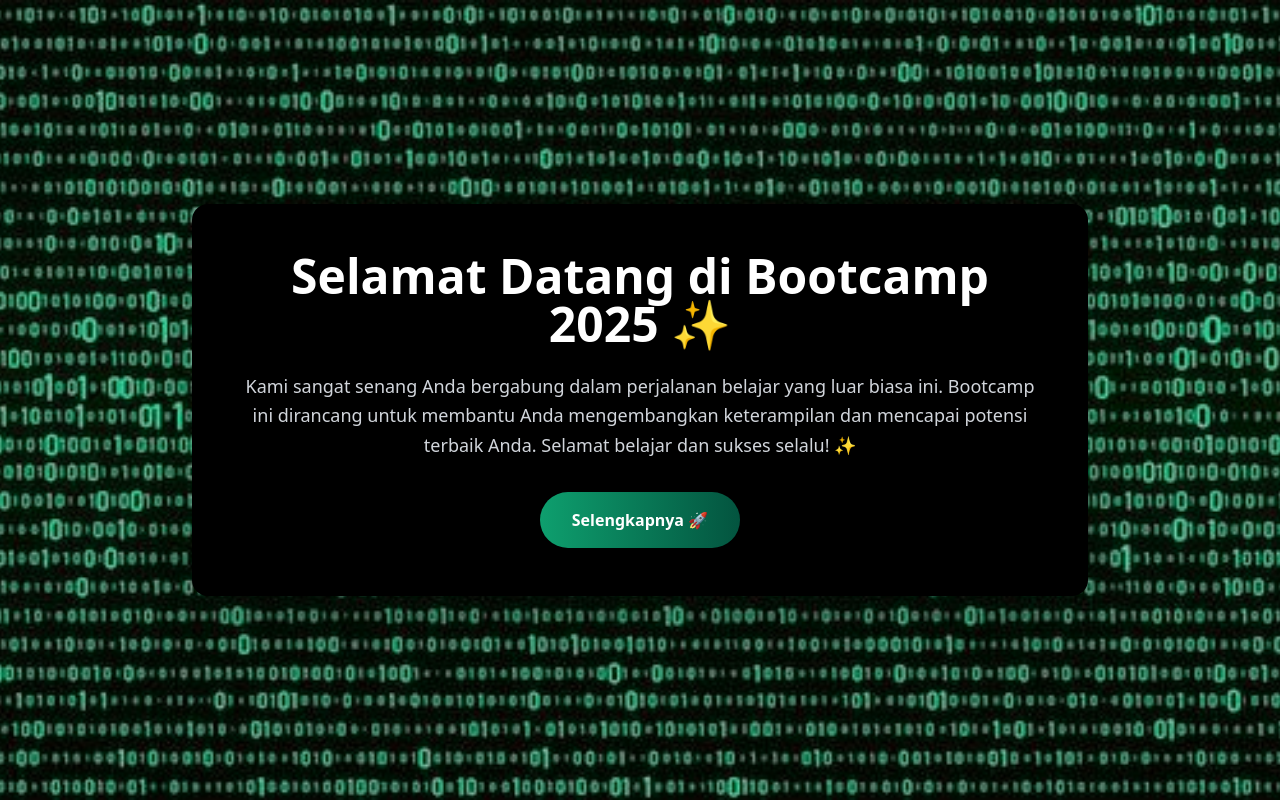
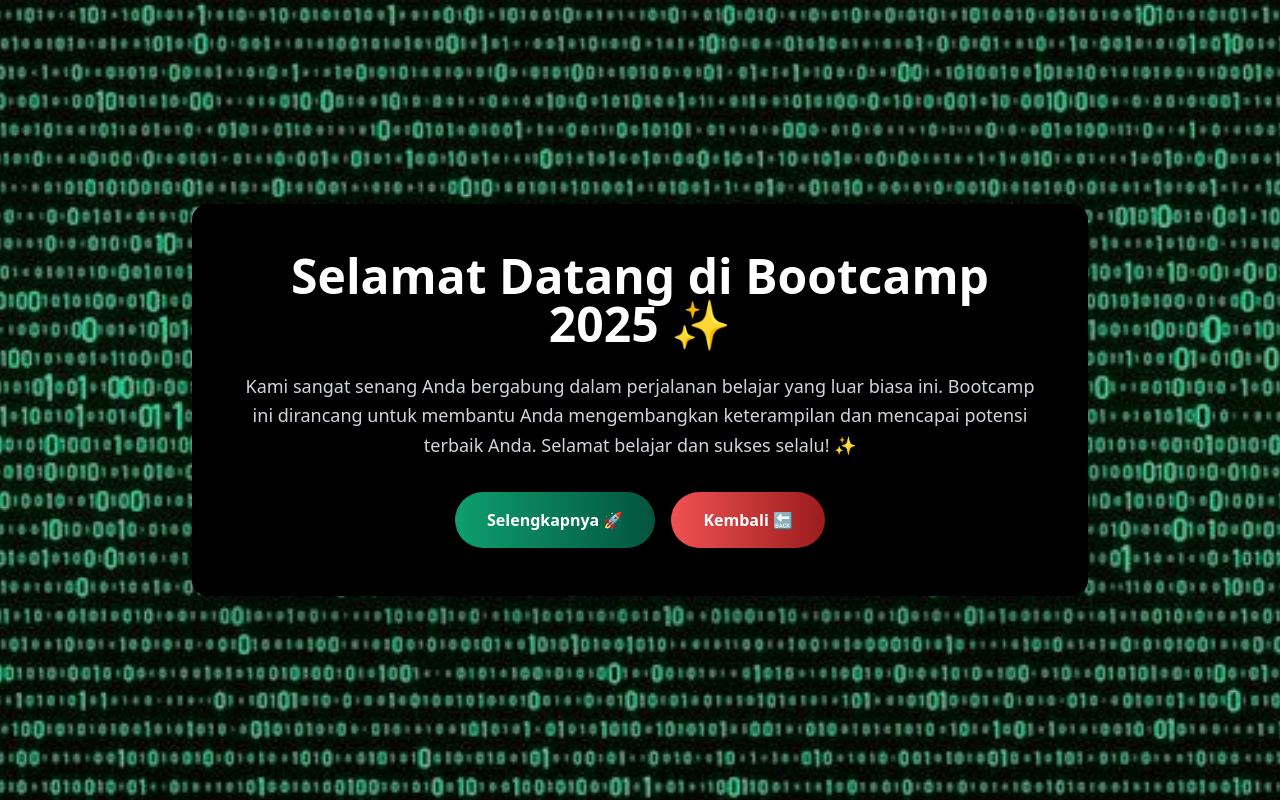
Before and after one commit to projectbinusa/portofoliomranggen-client, a React (Vite) app: page /sambutan in a window 1280 px wide. Built offline with nearby package versions, Linux system fonts and the light colour scheme.

Commit message:
menerapkan button

```diff
--- a/src/components/Home.jsx
+++ b/src/components/Home.jsx
@@ -36,11 +36,27 @@ const Home = () => {
           Anda dengan mudah dan cepat!
         </p>
         <button
-          className="w-full bg-gradient-to-r from-blue-500 to-purple-600 hover:from-purple-600 hover:to-blue-500 text-white font-semibold py-3 px-6 rounded-lg shadow-lg transition-all duration-300"
+          className="w-full bg-gradient-to-r from-blue-500 to-purple-600 hover:from-purple-600 hover:to-blue-500 text-white font-semibold py-3 px-6 rounded-lg shadow-lg transition-all duration-300 mb-4"
           onClick={() => navigate("/login")}
         >
           Masuk
         </button>
+        <div className="flex gap-4 justify-center">
+          <motion.button
+            className="bg-gradient-to-r from-green-400 to-teal-500 hover:from-teal-500 hover:to-green-400 text-white font-semibold py-3 px-6 rounded-lg shadow-lg transition-all duration-300"
+            whileHover={{ scale: 1.05 }}
+            onClick={() => navigate("/visimisi")}
+          >
+            Visi & Misi
+          </motion.button>
+          <motion.button
+            className="bg-gradient-to-r from-orange-400 to-red-500 hover:from-red-500 hover:to-orange-400 text-white font-semibold py-3 px-6 rounded-lg shadow-lg transition-all duration-300"
+            whileHover={{ scale: 1.05 }}
+            onClick={() => navigate("/sambutan")}
+          >
+            Sambutan
+          </motion.button>
+        </div>
       </motion.div>
 
       <div className="mt-12 grid grid-cols-1 md:grid-cols-2 lg:grid-cols-3 gap-8 w-full max-w-full px-10">
--- a/src/page/Sambutan.jsx
+++ b/src/page/Sambutan.jsx
@@ -1,7 +1,10 @@
 import React from "react";
+import { useNavigate } from "react-router-dom";
 import kodeImage from "../assets/kode.jpg";
 
 const Sambutan = () => {
+  const navigate = useNavigate();
+
   return (
     <div
       className="absolute top-0 left-0 w-full h-full flex items-center justify-center"
@@ -16,15 +19,22 @@ const Sambutan = () => {
           Selamat Datang di Bootcamp 2025 ✨
         </h1>
         <p className="text-gray-300 text-lg mb-8 leading-relaxed">
-          Kami sangat senang Anda bergabung dalam perjalanan belajar yang luar biasa ini.
-          Bootcamp ini dirancang untuk membantu Anda mengembangkan keterampilan dan
-          mencapai potensi terbaik Anda. Selamat belajar dan sukses selalu! ✨
+          Kami sangat senang Anda bergabung dalam perjalanan belajar yang luar
+          biasa ini. Bootcamp ini dirancang untuk membantu Anda mengembangkan
+          keterampilan dan mencapai potensi terbaik Anda. Selamat belajar dan
+          sukses selalu! ✨
         </p>
-        <button
-          className="bg-gradient-to-r from-green-500 to-green-800 text-white font-bold px-8 py-4 rounded-full shadow-lg hover:opacity-90 transition"
-        >
-          Selengkapnya 🚀
-        </button>
+        <div className="flex gap-4 justify-center">
+          <button className="bg-gradient-to-r from-green-500 to-green-800 text-white font-bold px-8 py-4 rounded-full shadow-lg hover:opacity-90 transition">
+            Selengkapnya 🚀
+          </button>
+          <button
+            className="bg-gradient-to-r from-red-500 to-red-800 text-white font-bold px-8 py-4 rounded-full shadow-lg hover:opacity-90 transition"
+            onClick={() => navigate(-1)}
+          >
+            Kembali 🔙
+          </button>
+        </div>
       </div>
     </div>
   );
--- a/src/page/visimisi.jsx
+++ b/src/page/visimisi.jsx
@@ -1,69 +1,131 @@
 import React, { useEffect } from "react";
-import { FaReact, FaNodeJs, FaTiktok, FaInstagram, FaYoutube } from "react-icons/fa";
+import { useNavigate } from "react-router-dom";
+import {
+  FaReact,
+  FaNodeJs,
+  FaTiktok,
+  FaInstagram,
+  FaYoutube,
+} from "react-icons/fa";
 
 const VisiMisi = () => {
+  const navigate = useNavigate();
+
   useEffect(() => {
     const fadeElements = document.querySelectorAll(".fade-in");
-        fadeElements.forEach(el => el.classList.add("show"));
+    fadeElements.forEach((el) => el.classList.add("show"));
   }, []);
 
   return (
     <div className="bg-gradient-to-r from-green-500 to-green-900 min-h-screen text-gray-900 flex flex-col items-center justify-center p-6">
       <div className="container mx-auto px-6 py-12">
         <div className="text-center fade-in">
-                    <h1 className="text-4xl font-bold text-yellow-300 mb-4">Visi & Misi Task Bootcamp 2025</h1>
-                    <p className="text-lg text-gray-200">Membangun generasi profesional yang siap menghadapi tantangan dunia kerja.</p>
+          <h1 className="text-4xl font-bold text-yellow-300 mb-4">
+            Visi & Misi Task Bootcamp 2025
+          </h1>
+          <p className="text-lg text-gray-200">
+            Membangun generasi profesional yang siap menghadapi tantangan dunia
+            kerja.
+          </p>
         </div>
 
         <div className="mt-12 grid md:grid-cols-2 gap-8">
           <div className="bg-white p-4 rounded-xl shadow-lg border-4 border-green-400 fade-in transform transition duration-500 hover:scale-110 hover:border-yellow-400">
             <h2 className="text-xl font-semibold text-green-500 mb-4">Visi</h2>
-                        <p className="text-gray-700">Menjadi program pelatihan terbaik yang menciptakan talenta digital unggul, inovatif, dan siap kerja di era industri 4.0.</p>
+            <p className="text-gray-700">
+              Menjadi program pelatihan terbaik yang menciptakan talenta digital
+              unggul, inovatif, dan siap kerja di era industri 4.0.
+            </p>
           </div>
 
           <div className="bg-white p-4 rounded-xl shadow-lg border-4 border-teal-400 fade-in transform transition duration-500 hover:scale-110 hover:border-yellow-400 h-48 overflow-y-auto">
             <h2 className="text-xl font-semibold text-teal-500 mb-4">Misi</h2>
             <ul className="list-disc list-inside text-gray-700">
-                            <li>Menyediakan pelatihan berbasis industri dengan kurikulum terkini.</li>
-                            <li>Membantu peserta mengembangkan keterampilan teknis dan soft skills.</li>
+              <li>
+                Menyediakan pelatihan berbasis industri dengan kurikulum
+                terkini.
+              </li>
+              <li>
+                Membantu peserta mengembangkan keterampilan teknis dan soft
+                skills.
+              </li>
               <li>Memberikan pengalaman proyek nyata untuk kesiapan kerja.</li>
               <li>Menjalin kemitraan dengan perusahaan untuk peluang kerja.</li>
-                            <li>Mengembangkan jaringan alumni yang solid untuk dukungan karir.</li>
+              <li>
+                Mengembangkan jaringan alumni yang solid untuk dukungan karir.
+              </li>
               <li>Mendorong inovasi melalui pembelajaran berbasis proyek.</li>
             </ul>
           </div>
         </div>
 
         <div className="mt-12 text-center">
-                    <h3 className="text-2xl font-semibold text-yellow-300 mb-4">Technologies We Use</h3>
+          <h3 className="text-2xl font-semibold text-yellow-300 mb-4">
+            Technologies We Use
+          </h3>
           <div className="flex justify-center gap-8">
             <div className="bg-white p-4 rounded-xl shadow-lg border-4 border-green-500 hover:bg-green-500 hover:text-white transition duration-300 ease-in-out transform hover:scale-110">
-                            <FaReact size={40} className="transition duration-200 ease-linear" />
+              <FaReact
+                size={40}
+                className="transition duration-200 ease-linear"
+              />
               <p className="mt-4 text-lg font-semibold">React</p>
             </div>
             <div className="bg-white p-4 rounded-xl shadow-lg border-4 border-teal-500 hover:bg-teal-500 hover:text-white transition duration-300 ease-in-out transform hover:scale-110">
-                            <FaNodeJs size={40} className="transition duration-200 ease-linear" />
+              <FaNodeJs
+                size={40}
+                className="transition duration-200 ease-linear"
+              />
               <p className="mt-4 text-lg font-semibold">Node.js</p>
             </div>
           </div>
         </div>
 
         <div className="mt-12 text-center">
-                    <h3 className="text-2xl font-semibold text-yellow-300 mb-4">Follow Us</h3>
+          <h3 className="text-2xl font-semibold text-yellow-300 mb-4">
+            Follow Us
+          </h3>
           <div className="flex justify-center gap-8">
-                        <a href="https://tiktok.com" className="bg-white p-4 rounded-xl shadow-lg border-4 border-black hover:bg-black hover:text-white transition duration-300 ease-in-out transform hover:scale-110">
-                            <FaTiktok size={30} className="transition duration-200 ease-linear" />
+            <a
+              href="https://tiktok.com"
+              className="bg-white p-4 rounded-xl shadow-lg border-4 border-black hover:bg-black hover:text-white transition duration-300 ease-in-out transform hover:scale-110"
+            >
+              <FaTiktok
+                size={30}
+                className="transition duration-200 ease-linear"
+              />
               <p className="mt-4 text-lg font-semibold">Tiktok</p>
             </a>
-                        <a href="https://instagram.com" className="bg-white p-4 rounded-xl shadow-lg border-4 border-pink-500 hover:bg-pink-500 hover:text-white transition duration-300 ease-in-out transform hover:scale-110">
-                            <FaInstagram size={30} className="transition duration-200 ease-linear" />
+            <a
+              href="https://instagram.com"
+              className="bg-white p-4 rounded-xl shadow-lg border-4 border-pink-500 hover:bg-pink-500 hover:text-white transition duration-300 ease-in-out transform hover:scale-110"
+            >
+              <FaInstagram
+                size={30}
+                className="transition duration-200 ease-linear"
+              />
               <p className="mt-4 text-lg font-semibold">Instagram</p>
             </a>
-                        <a href="https://youtube.com" className="bg-white p-4 rounded-xl shadow-lg border-4 border-red-600 hover:bg-red-600 hover:text-white transition duration-300 ease-in-out transform hover:scale-110">
-                            <FaYoutube size={30} className="transition duration-200 ease-linear" />
+            <a
+              href="https://youtube.com"
+              className="bg-white p-4 rounded-xl shadow-lg border-4 border-red-600 hover:bg-red-600 hover:text-white transition duration-300 ease-in-out transform hover:scale-110"
+            >
+              <FaYoutube
+                size={30}
+                className="transition duration-200 ease-linear"
+              />
               <p className="mt-4 text-lg font-semibold">YouTube</p>
             </a>
           </div>
+        </div>
+
+        <div className="mt-12 text-center">
+          <button
+            className="bg-gradient-to-r from-red-500 to-red-800 text-white font-bold px-8 py-4 rounded-full shadow-lg hover:opacity-90 transition"
+            onClick={() => navigate(-1)}
+          >
+            Kembali 🔙
+          </button>
         </div>
       </div>
     </div>
```
Lines whose indentation alone changed are shown as unchanged.
